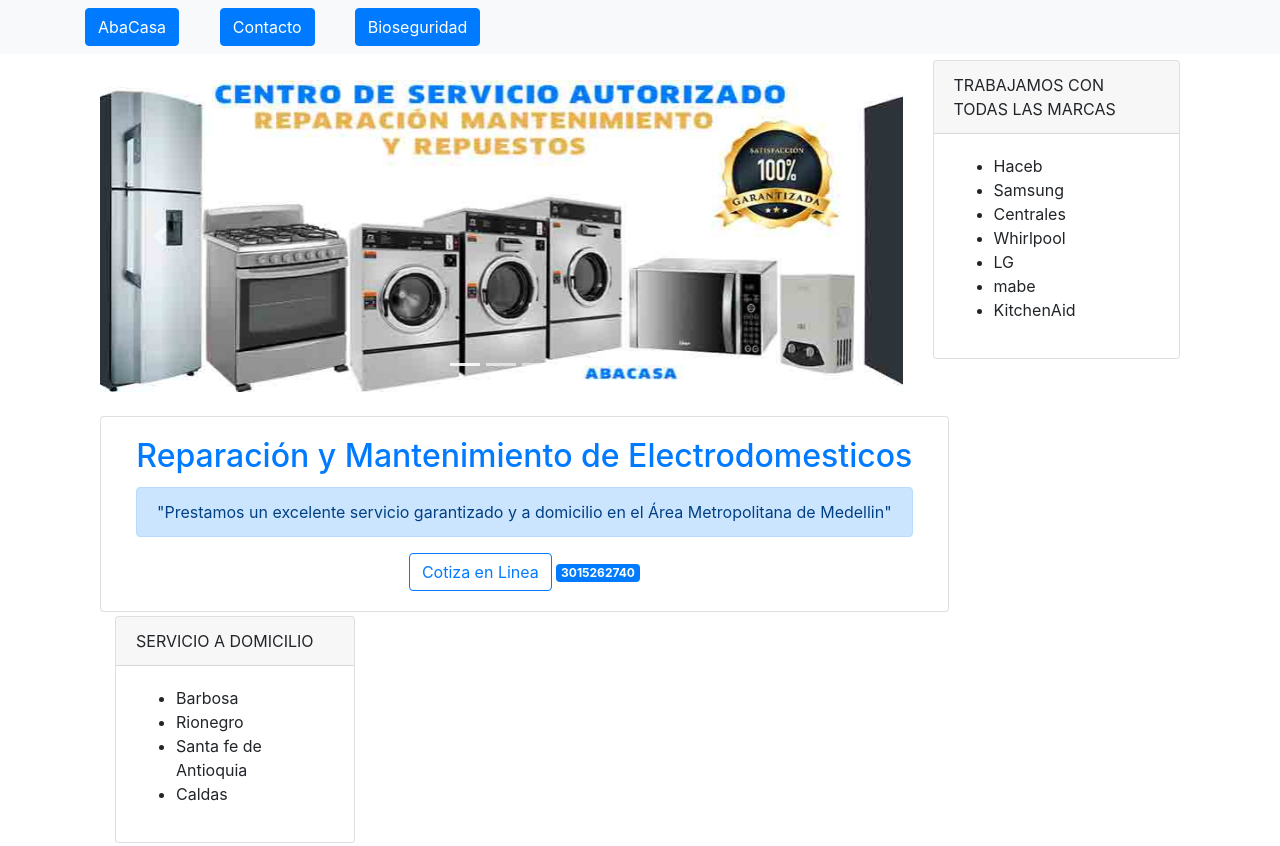
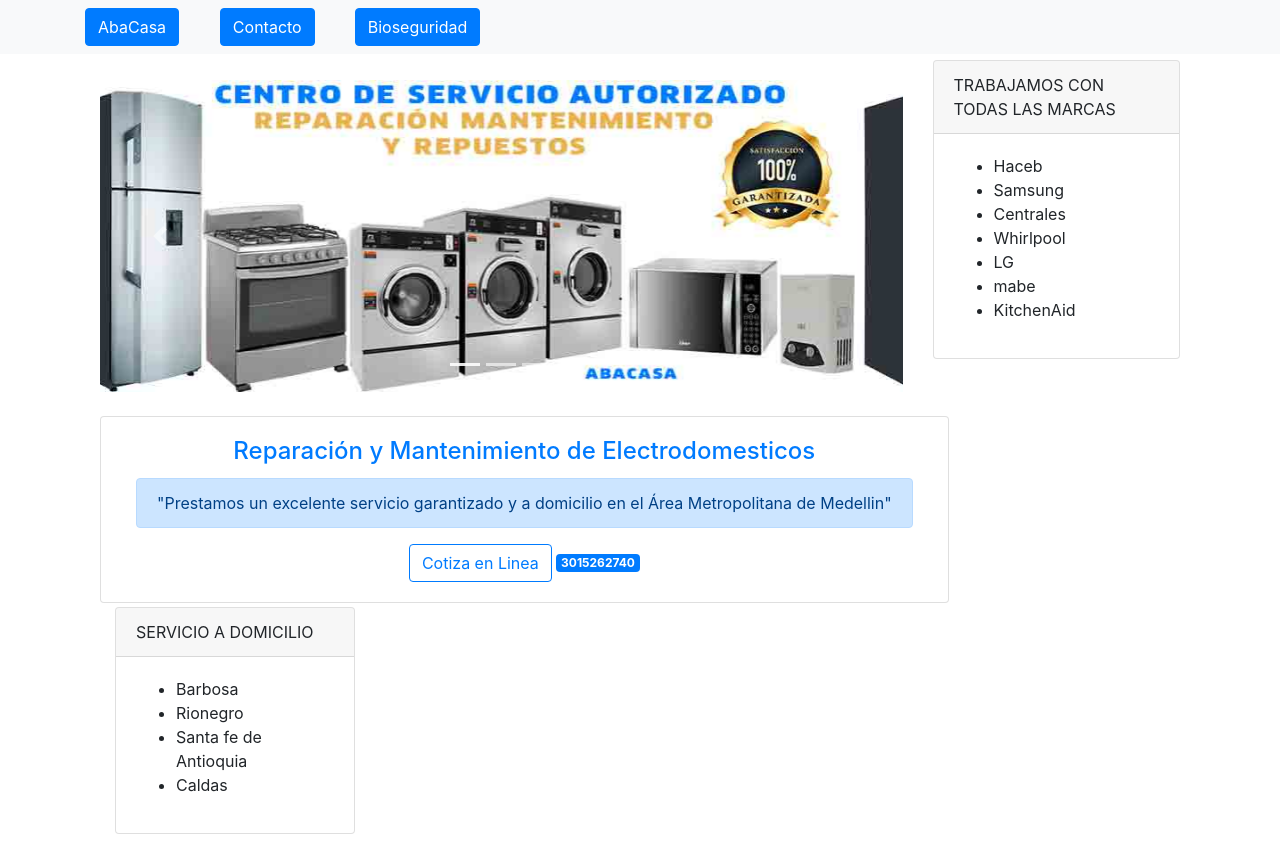
Before and after one commit to yoguis20000/lavadorasyneveras, a website: page index.html in a window 1280 px wide. Shown: the top 846 px of the page. Drawn offline with Linux system fonts and the light colour scheme.

Commit message:
Add files via upload

```diff
--- a/index.html
+++ b/index.html
@@ -149,9 +149,9 @@
 
 		<div class="col-sm-12 col-md-12">
   			<div class="card-body">
-	  			<h2 class="card-title" "text-center">
+	  			<h4 class="card-title" "text-center">
             		<a href="#">Reparación y Mantenimiento de Electrodomesticos</a>
-      			</h2>
+      			</h4>
 	  			<p class="alert alert-primary" role="alert">"Prestamos un excelente servicio garantizado y a domicilio en el Área Metropolitana de Medellin"</p>
     			<button type="button" class="btn btn-outline-primary">Cotiza en Linea</button>  <span class="badge badge-primary">3015262740</span>
  			 </div>
```
